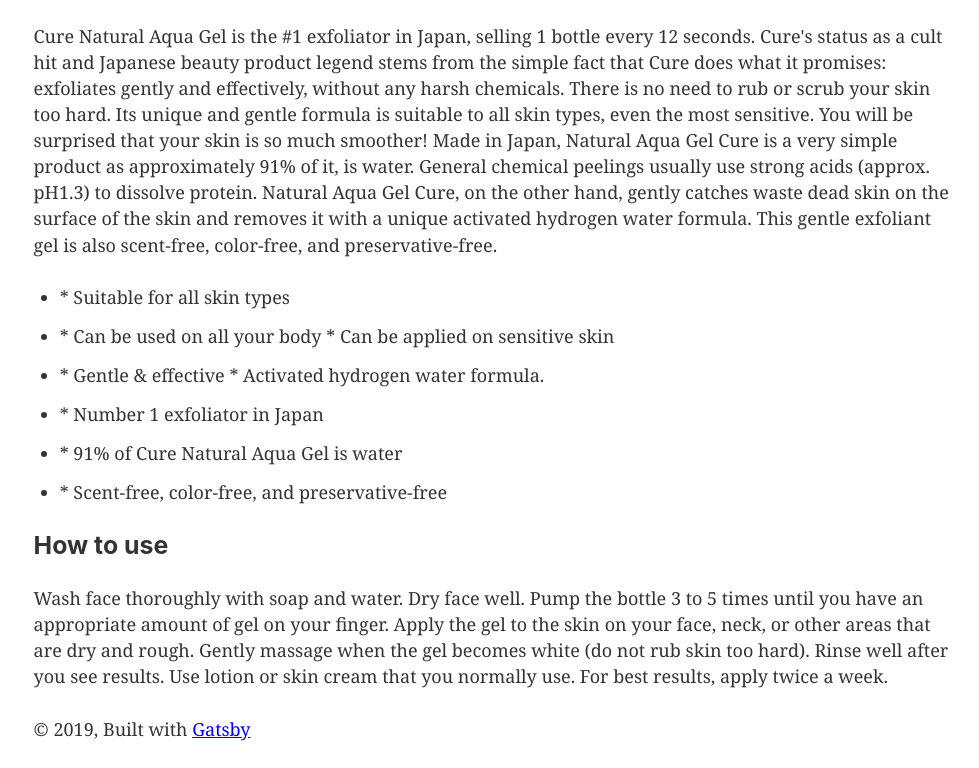
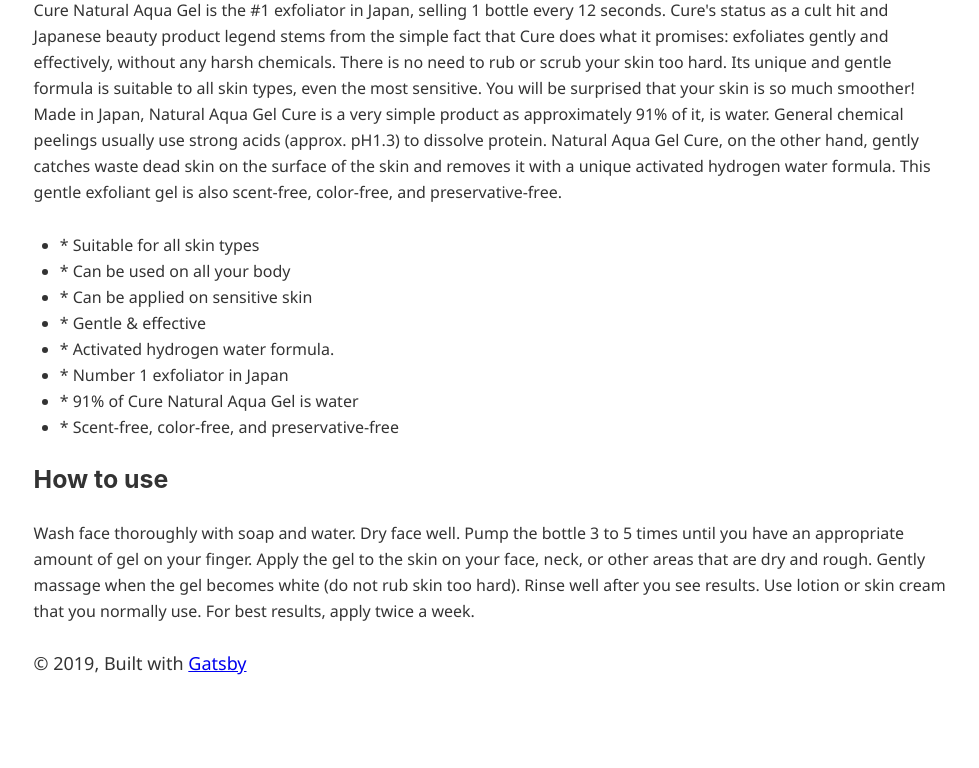
Before and after one commit to bahoffman/onePageShop, a Gatsby site: page / in a window 1280 px wide. Shown: the part 1446-2214 px from the top of the page, without its empty margins (146-1125 px from the left). After the commit the page ends 2149 px from the top, so only its background shows below. Built offline with nearby package versions, Linux system fonts and the light colour scheme; Gatsby itself is replaced by a stand-in of ours.

Commit message:
latest
changed font to Segoe UI, changed list spacing

```diff
--- a/src/components/layout.css
+++ b/src/components/layout.css
@@ -200,7 +200,7 @@
 }
 body {
   color: hsla(0, 0%, 0%, 0.8);
-  font-family: georgia, serif;
+  font-family: Segoe UI, georgia, serif;
   font-weight: normal;
   word-wrap: break-word;
   font-kerning: normal;
--- a/src/pages/index.js
+++ b/src/pages/index.js
@@ -14,7 +14,7 @@
       <p>NZD $60.00</p>
     </div>
 
-    <div>
+    <div style={{ fontSize: `16px` }}>
       <h3>About the product</h3>
       <ul>
         <li>
@@ -63,14 +63,18 @@
         preservative-free.{" "}
       </p>
       <ul>
-        <li>* Suitable for all skin types </li>
-        <li>
-          * Can be used on all your body * Can be applied on sensitive skin
+        <li style={{ margin: "0 0" }}>* Suitable for all skin types </li>
+        <li style={{ margin: "0 0" }}>* Can be used on all your body</li>
+        <li style={{ margin: "0 0" }}>* Can be applied on sensitive skin</li>
+        <li style={{ margin: "0 0" }}>* Gentle & effective </li>
+        <li style={{ margin: "0 0" }}>* Activated hydrogen water formula.</li>
+        <li style={{ margin: "0 0" }}>* Number 1 exfoliator in Japan</li>
+        <li style={{ margin: "0 0" }}>
+          * 91% of Cure Natural Aqua Gel is water
         </li>
-        <li>* Gentle & effective * Activated hydrogen water formula.</li>
-        <li>* Number 1 exfoliator in Japan</li>
-        <li>* 91% of Cure Natural Aqua Gel is water</li>
-        <li>* Scent-free, color-free, and preservative-free </li>
+        <li style={{ margin: "0 0" }}>
+          * Scent-free, color-free, and preservative-free{" "}
+        </li>
       </ul>
       <h3>How to use</h3>
       <p>
```
